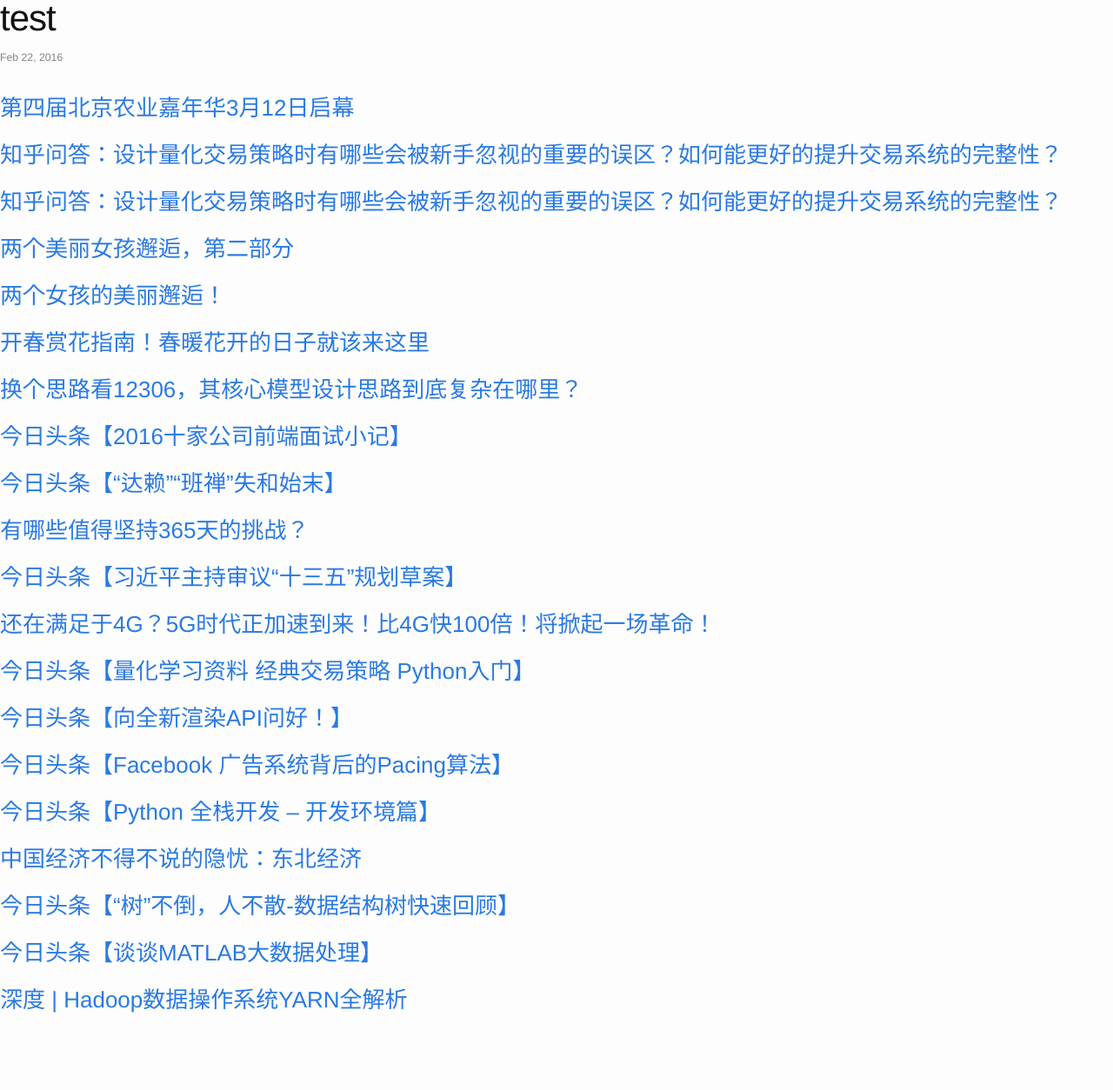
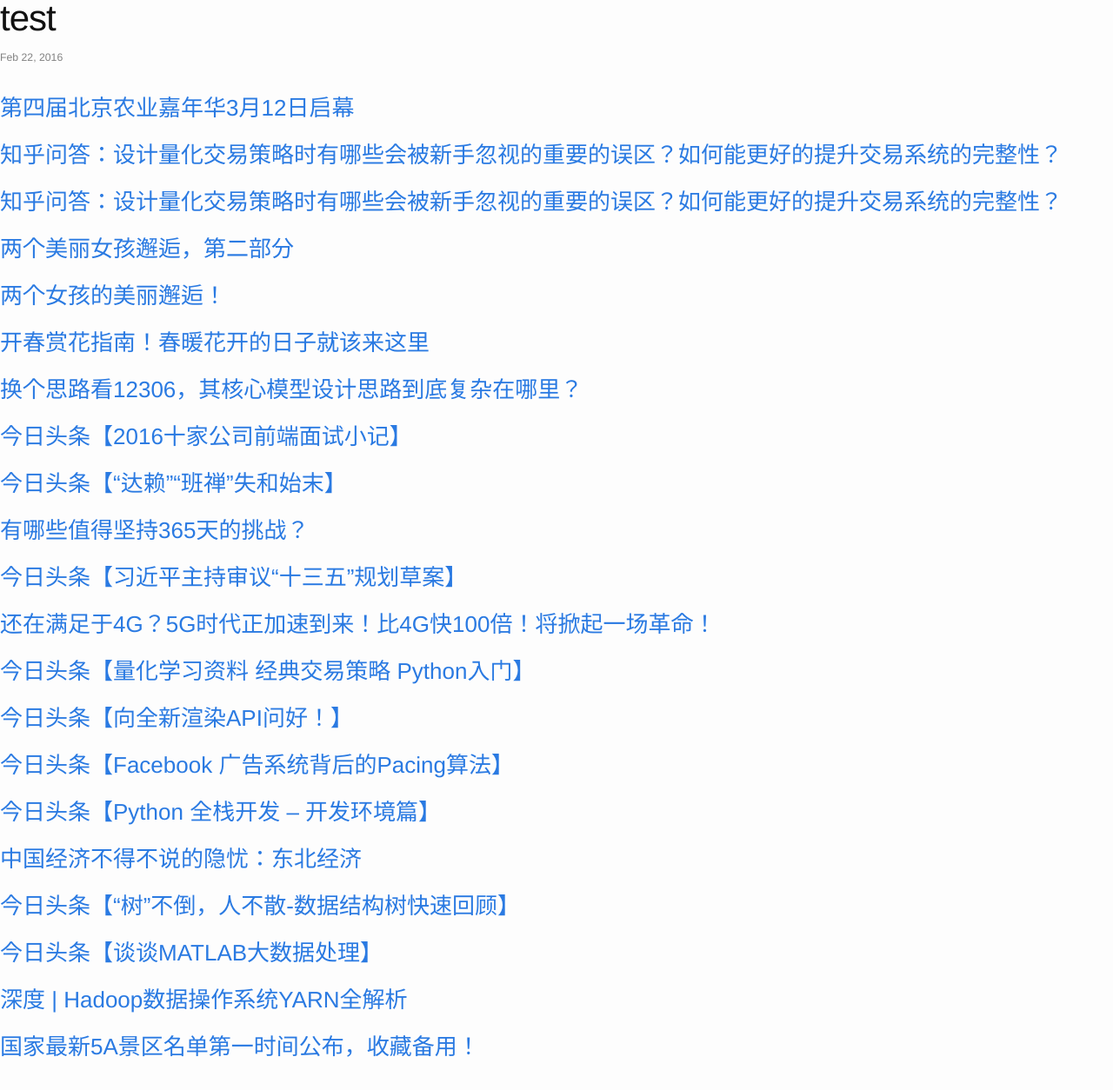
Before and after one commit to cnwarden/cnwarden.github.io, a Jekyll site: the page built from _posts/2016-02-22-test.markdown, in a window 1280 px wide. Shown: the whole page at 87% size. Built offline with Jekyll 4.4.1, drawn with Linux system fonts in a browser that asks for light colours; before the commit the page ends 1200 px from its top, so only the background shows below that.

Commit message:
auto commit

```diff
--- a/_posts/2016-02-22-test.markdown
+++ b/_posts/2016-02-22-test.markdown
@@ -43,3 +43,5 @@ categories: update
 ### [今日头条【谈谈MATLAB大数据处理】](http://toutiao.com/item/6254402402850439682/?iid=3578109516&app=news_article&tt_from=android_share&utm_source=email&utm_medium=toutiao_android&utm_campaign=client_share)
 
 ### [深度&nbsp;|&nbsp;Hadoop数据操作系统YARN全解析](http://mp.weixin.qq.com/s?__biz=MjM5MDE0Mjc4MA==&mid=402875530&idx=1&sn=08bc46908201bcfb7f3f563a54e44862&scene=0#wechat_redirect)
+
+### [国家最新5A景区名单第一时间公布，收藏备用！](http://mp.weixin.qq.com/s?__biz=MjM5MTQ1NDY1Ng==&mid=404824513&idx=1&sn=1c1737b5310fa6fd38016bc475d84d20&scene=1&srcid=0224GUBVN2Jw7sHygzxjCJ83&from=groupmessage&isappinstalled=0#wechat_redirect)
```
